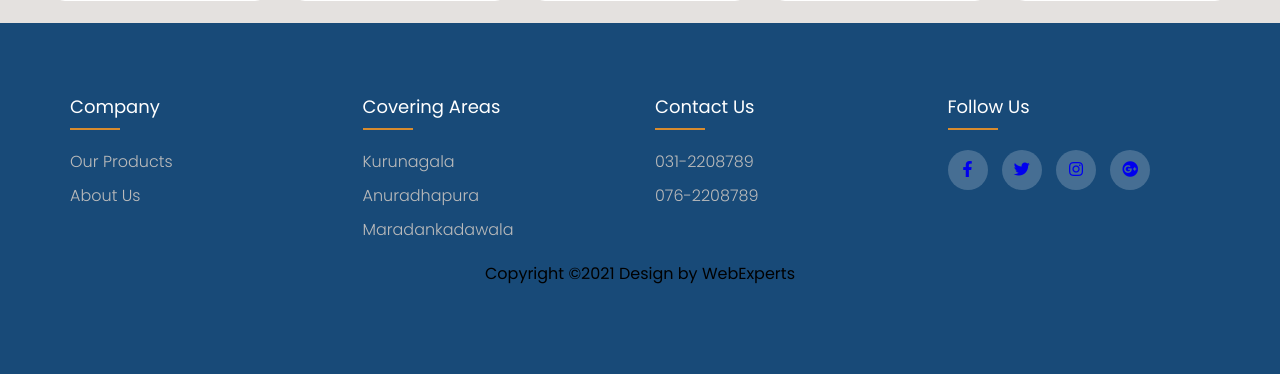
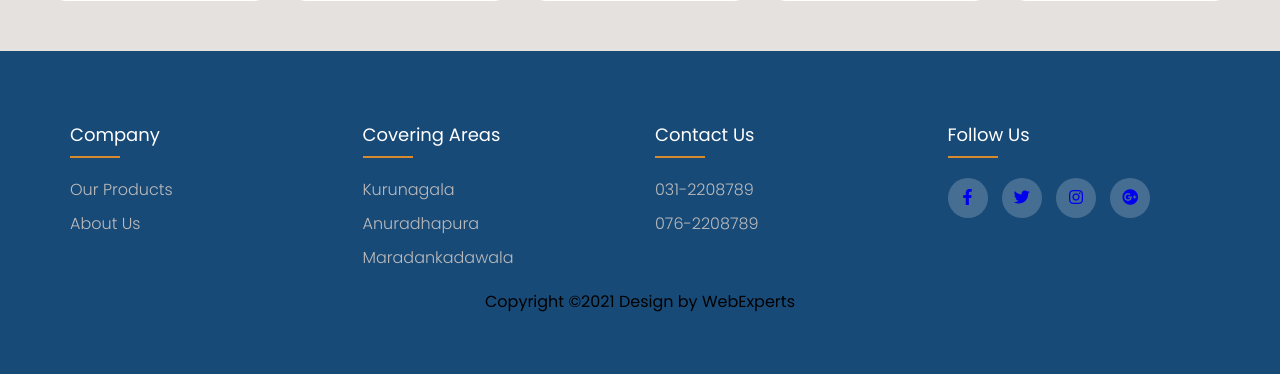
Before and after one commit to malithiperera/Web-Experts, a PHP site: page /app/views/view_customer_ourProduct.php in a window 1280 px wide. Shown: the part 977-1351 px from the top of the page. Before the commit the page ends 1261 px from the top, so only its background shows below. Run offline with PHP 8.4, Linux system fonts and the light colour scheme; some libraries are stand-ins or nearby versions.

Commit message:
edit css for products

```diff
--- a/public/styles/view_customer_ourproduct.css
+++ b/public/styles/view_customer_ourproduct.css
@@ -72,8 +72,8 @@ border-radius:15px;
 }
 
 .footer1{
-    position: absolute;
-    bottom: 0px;
-    top: 1000px;
+    position: relative;
+
+    /* top: 1000px; */
     width: 100vw;
     }
```
